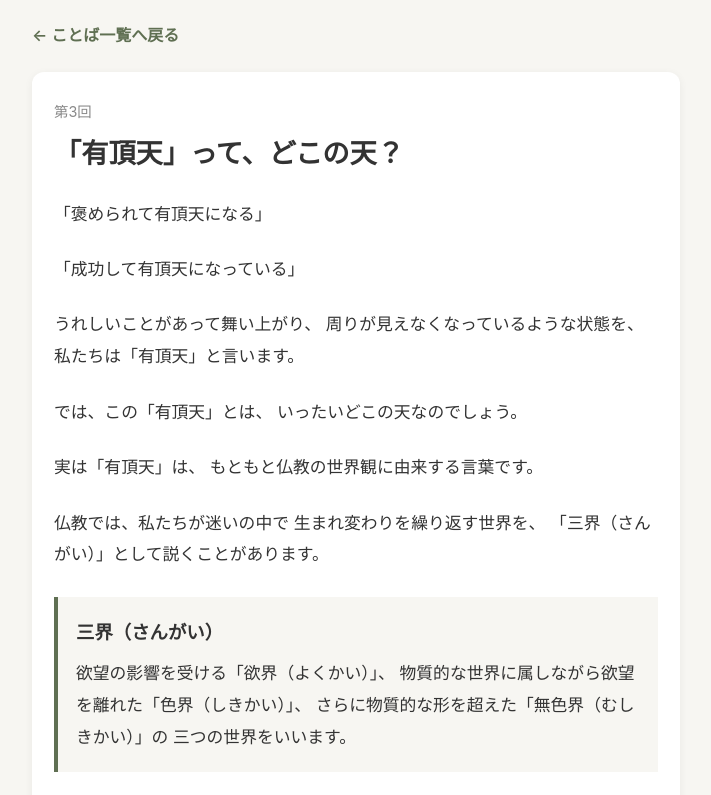
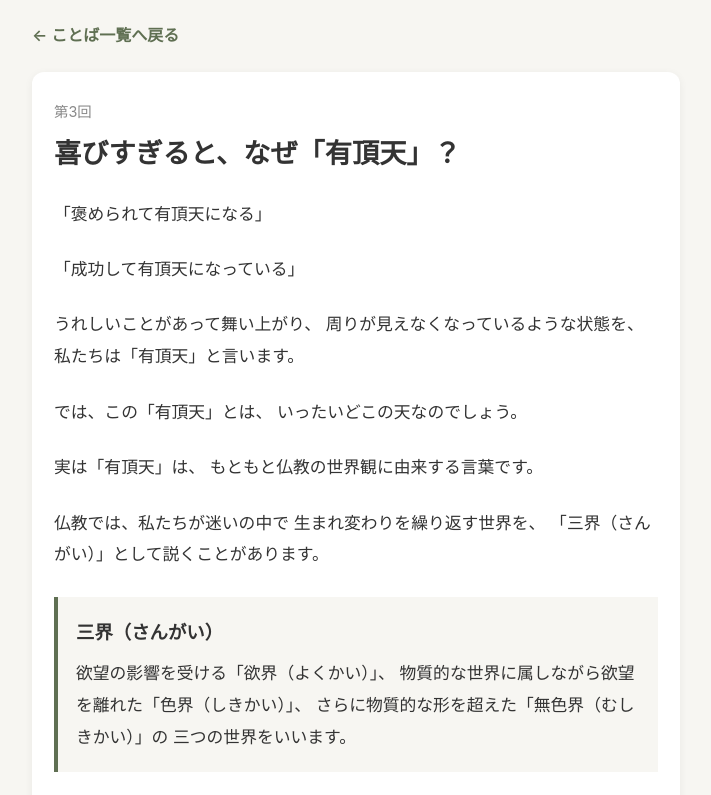
Before and after one commit to Zenshoji/meinichi-liff, a plain HTML site: page learning/words/003.html in a window 1280 px wide. Shown: the top 795 px of the page, without its empty margins (284-995 px from the left). Drawn offline with Linux system fonts and the light colour scheme.

Commit message:
Update Buddhist word article titles

```diff
--- a/learning/words/003.html
+++ b/learning/words/003.html
@@ -4,7 +4,7 @@
   <meta charset="UTF-8">
   <meta name="viewport" content="width=device-width, initial-scale=1.0">
 
-  <title>「有頂天」って、どこの天？｜禅昌寺</title>
+  <title>喜びすぎると、なぜ「有頂天」？｜禅昌寺</title>
 
   <style>
     * {
@@ -186,7 +186,7 @@
       </div>
 
       <h1>
-        「有頂天」って、どこの天？
+        喜びすぎると、なぜ「有頂天」？
       </h1>
 
       <div class="article-body">
```
